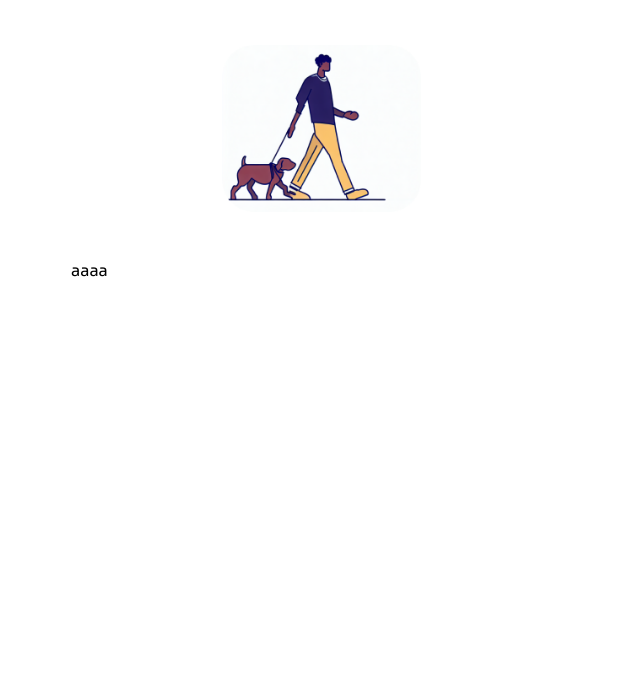
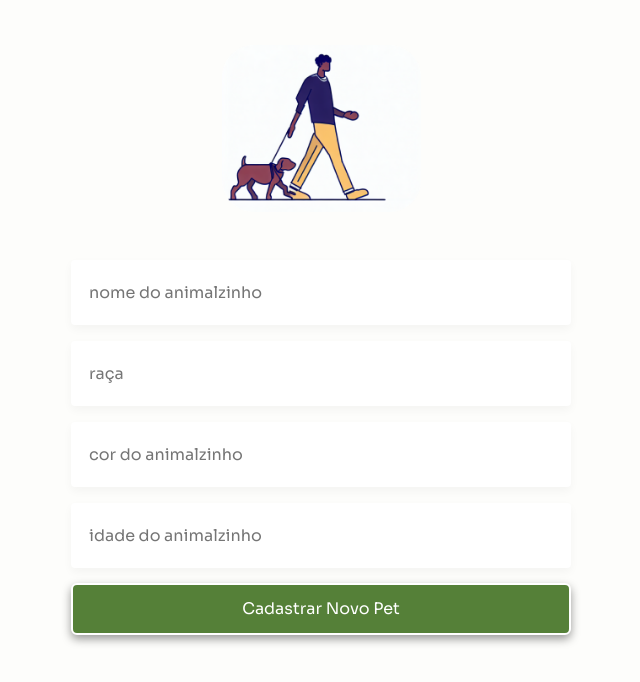
Before and after one commit to marcelosoa/my-pets, a React (Create React App) app: page /register-pet in a window 1280 px wide. Shown: the top 682 px of the page, without its empty margins (319-959 px from the left). Built offline with nearby package versions, Linux system fonts and the light colour scheme.

Commit message:
reactdom

```diff
--- a/src/assets/style/style.ts
+++ b/src/assets/style/style.ts
@@ -8,4 +8,9 @@ export default createGlobalStyle`
     font-family: 'Sora', sans-serif;
     font-size: 16px;
   }
+
+  body {
+    background: ${({ theme }) => theme.colors.background };
+    font-size: 16px;
+  }
 `
--- /dev/null
+++ b/src/components/Button.tsx
@@ -0,0 +1,15 @@
+import styled, { css } from 'styled-components';
+
+export default styled.button`
+  margin-top: 15px;
+  color: #fff;
+  padding: 0 16px;
+  background: ${({ theme }) => theme.colors.primary.primary_button};
+  border: 2px solid #fff;
+  box-shadow: 0px 4px 10px rgba(0,0,0,0.4);
+  height: 52px;
+  border-radius: 6px;
+  outline: none;
+  transition: background 0.2s ease-in;
+
+`
--- /dev/null
+++ b/src/components/Input.tsx
@@ -0,0 +1,22 @@
+import styled, { css } from 'styled-components';
+
+export default styled.input`
+  width: 100%;
+  background: #fff;
+  border: 2px solid #fff;
+  box-shadow: 0px 4px 10px rgba(0, 0, 0, 0.04);
+  height: 65px;
+  border-radius: 4px;
+  outline: none;
+  padding: 0 16px;
+  font-size: 16px;
+  transition: border-color 0.2s ease-in;
+
+  & + & {
+    margin-top: 16px;
+  }
+
+  &:focus {
+    border: 2px solid ${({ theme }) => theme.colors.primary.primary_button};
+  }
+`;
--- a/src/pages/Home/index.tsx
+++ b/src/pages/Home/index.tsx
@@ -26,7 +26,26 @@ export default function HomeScreen() {
           </div>
           <span>Branco</span>
           <span>Idade</span>
-
+          </div>
+        </PetCards>
+        <PetCards>
+          <div className='info'>
+          <div className='pet-name'>
+            <strong>Matilda</strong>
+            <small>Felino</small>
+          </div>
+          <span>Branco</span>
+          <span>Idade</span>
+          </div>
+        </PetCards>
+        <PetCards>
+          <div className='info'>
+          <div className='pet-name'>
+            <strong>Matilda</strong>
+            <small>Felino</small>
+          </div>
+          <span>Branco</span>
+          <span>Idade</span>
           </div>
         </PetCards>
       </ListContainer>
--- a/src/pages/NewPet/index.tsx
+++ b/src/pages/NewPet/index.tsx
@@ -1,7 +1,47 @@
-import InputComponent from "../../components/Input"
+import FormGroupComponent from "../../components/FormGroup";
+import Input from "../../components/Input";
+import Button from "../../components/Button";
+import { Form, ButtonContainer } from './styled';
+
+import React, { useState } from 'react';
+
+interface RegisterProps {
+  age: number,
+  name: string,
+  type: {},
+  color: string
+}
 
 export default function RegisterPetScreen() {
-return (
-  <div>aaaa</div>
-)
+  const [name, setName] = useState();
+  const [age, setAge] = useState();
+  const [type, setType] = useState();
+  const [color, setColor] = useState();
+  const [errors, setErrors] = useState([]);
+
+  // function getErrorMessageByFieldName(fieldName: any) {
+  //   return errors.find((error) => error.field === fieldName)?.message;
+  // }
+
+
+  return (
+    <Form>
+      <FormGroupComponent error=''>
+        <Input value={name} placeholder="nome do animalzinho" />
+      </FormGroupComponent>
+      <FormGroupComponent error=''>
+        <Input value={type} placeholder="raça" />
+      </FormGroupComponent>
+      <FormGroupComponent error=''>
+        <Input value={color} placeholder="cor do animalzinho" />
+      </FormGroupComponent>
+      <FormGroupComponent error=''>
+        <Input value={age} placeholder="idade do animalzinho" />
+      </FormGroupComponent>
+      <ButtonContainer>
+        <Button type="submit">Cadastrar Novo Pet</Button>
+      </ButtonContainer>
+
+    </Form>
+  )
 }
--- /dev/null
+++ b/src/pages/NewPet/styled.ts
@@ -0,0 +1,12 @@
+import styled from 'styled-components';
+
+export const Form = styled.form`
+
+`
+
+export const ButtonContainer = styled.div`
+  button {
+    width: 100%;
+    text-align: center;
+  }
+`;
```
Also changed, not shown: src/index.tsx (+5 -7 lines), src/pages/Home/styled.ts (+7 -10 lines).
